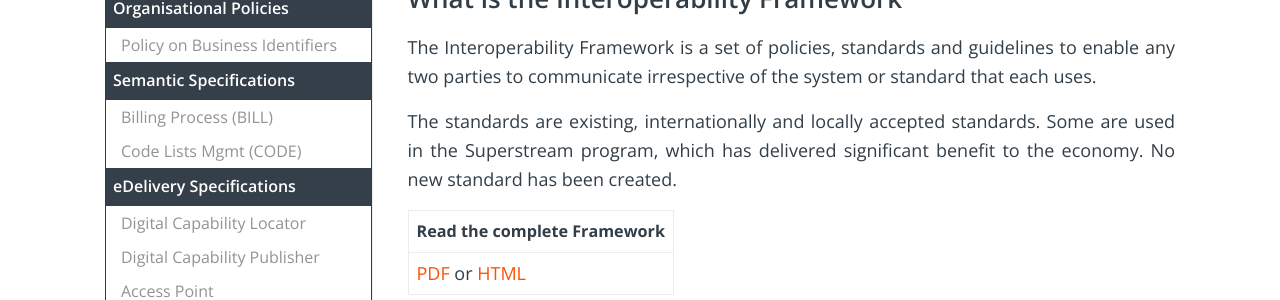
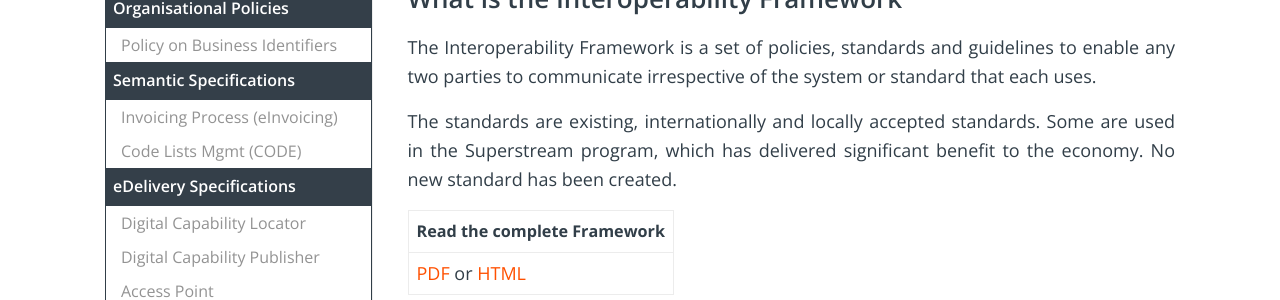
Before and after one commit to Digital-Business-Council/Digital-Business-Council.github.io, a Jekyll site: the page built from pages/tech-zone/interoperability-framework.md, in a window 1280 px wide. Shown: the part 384-684 px from the top of the page. Built offline with Jekyll 4.4.1, drawn with Linux system fonts in a browser that asks for light colours.

Commit message:
Update sidebar-menu-tech.html

```diff
--- a/_includes/sidebar-menu-tech.html
+++ b/_includes/sidebar-menu-tech.html
@@ -10,7 +10,7 @@
     <li><a {% if current[1] == 'business-identifiers' %}class="active"{% endif %} href="/business-identifiers/">Policy on Business Identifiers</a></li>
 
     <li class="menu-title">Semantic Specifications</li>
-    <li><a {% if current[1] == 'billing-semantics' %}class="active"{% endif %} href="/billing-semantics/">Billing Process (BILL)</a></li>
+    <li><a {% if current[1] == 'invoicing-semantics' %}class="active"{% endif %} href="/invoicing-semantics/">Invoicing Process (eInvoicing)</a></li>
     <li><a {% if current[1] == 'code-lists' %}class="active"{% endif %} href="/code-lists/">Code Lists Mgmt (CODE)</a></li>
     <!--
     <li><a {% if current[1] == 'purchase-order-semantics' %}class="active"{% endif %} href="/purchase-order-semantics/">Purchase Orders (PO)</a></li>
```
